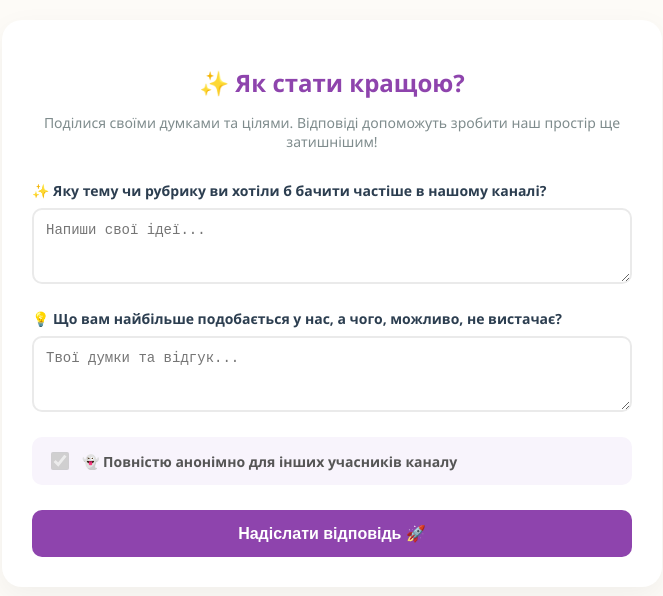
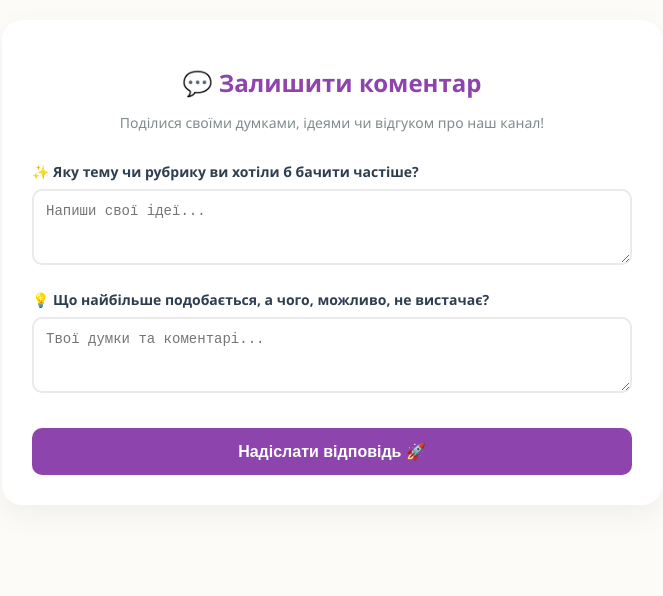
Before and after one commit to sb152810-droid/my_anon_form_bot, a plain HTML site: page index.html in a window 1280 px wide. Shown: the whole page, without its empty margins (308-971 px from the left). Drawn offline with Linux system fonts and the light colour scheme; a script that the page names is missing.

Commit message:
Update index.html

```diff
--- a/index.html
+++ b/index.html
@@ -3,7 +3,7 @@
 <head>
     <meta charset="UTF-8">
     <meta name="viewport" content="width=device-width, initial-scale=1.0">
-    <title>Твій простір змін ✨</title>
+    <title>Зворотний зв'язок ✨</title>
     <!-- Підключаємо офіційний Telegram Web App скрипт -->
     <script src="https://telegram.org/js/telegram-web-app.js"></script>
     <style>
@@ -65,21 +65,6 @@
         textarea:focus {
             border-color: var(--primary);
         }
-        .anon-box {
-            display: flex;
-            align-items: center;
-            gap: 10px;
-            background: #f8f4fc;
-            padding: 12px 15px;
-            border-radius: 10px;
-            margin-bottom: 25px;
-            font-size: 14px;
-        }
-        .anon-box input {
-            width: 18px;
-            height: 18px;
-            accent-color: var(--primary);
-        }
         button {
             width: 100%;
             background: var(--primary);
@@ -91,6 +76,7 @@
             font-weight: 600;
             cursor: pointer;
             transition: opacity 0.3s;
+            margin-top: 10px;
         }
         button:hover {
             opacity: 0.9;
@@ -107,32 +93,24 @@
 <body>
 
 <div class="container">
-    <h1>✨ Як стати кращою?</h1>
-    <p class="subtitle">Поділися своїми думками та цілями. Відповіді допоможуть зробити наш простір ще затишнішим!</p>
+    <h1>💬 Залишити коментар</h1>
+    <p class="subtitle">Поділися своїми думками, ідеями чи відгуком про наш канал!</p>
 
-<form id="feedbackForm">
+    <form id="feedbackForm">
         <div class="form-group">
-            <label>✨ Яку тему чи рубрику ви хотіли б бачити частіше в нашому каналі?</label>
+            <label>✨ Яку тему чи рубрику ви хотіли б бачити частіше?</label>
             <textarea name="goals" rows="3" placeholder="Напиши свої ідеї..." required></textarea>
         </div>
 
         <div class="form-group">
-            <label>💡 Що вам найбільше подобається у нас, а чого, можливо, не вистачає?</label>
-            <textarea name="improvements" rows="3" placeholder="Твої думки та відгук..."></textarea>
-        </div>
-
-        <!-- Ілюзія анонімності для користувача -->
-        <div class="anon-box">
-            <input type="checkbox" id="anonCheck" checked disabled>
-            <label for="anonCheck" style="margin-bottom:0; cursor:pointer; color: #555;">
-                👻 Повністю анонімно для інших учасників каналу
-            </label>
+            <label>💡 Що найбільше подобається, а чого, можливо, не вистачає?</label>
+            <textarea name="improvements" rows="3" placeholder="Твої думки та коментарі..."></textarea>
         </div>
 
         <button type="submit" id="submitBtn">Надіслати відповідь 🚀</button>
     </form>
 
-    <div id="successMessage" class="success-msg">Дякую! Твоя відповідь успішно надіслана ❤️</div>
+    <div id="successMessage" class="success-msg">Дякую! Твоє повідомлення успішно надіслане ❤️</div>
 </div>
 
 <script>
@@ -147,8 +125,7 @@
         btn.textContent = "Надсилаємо...";
         btn.disabled = true;
 
-        // Дістаємо дані юзера з Telegram (якщо відкрили з телеграма)
-        // Якщо відкрили з простого браузера — будуть значення "Web Browser"
+        // Дістаємо дані юзера з Telegram
         const user = tg.initDataUnsafe && tg.initDataUnsafe.user ? tg.initDataUnsafe.user : null;
 
         const telegramId = user ? user.id : "Браузер / Без Telegram";
@@ -161,8 +138,8 @@
             username: username
         };
 
-        // Встав сюди своє посилання на Google Apps Script (з Кроку 2)
-        const scriptURL = 'https://script.google.com/macros/s/AKfycbxicJ46iuA02YiOIkm-B6Chgxce4Qrvz2Q4vbqtmcmjROY8vqrmToE9ntCyj0Cto201/exec';
+        // Твоє посилання на Google Apps Script залишається тут незмінним
+        const scriptURL = 'ТУТ_ВСТАВ_СВІЙ_URL_ВЕБ_ДОДАТКУ_GOOGLE';
 
         fetch(scriptURL, {
             method: 'POST',
```
